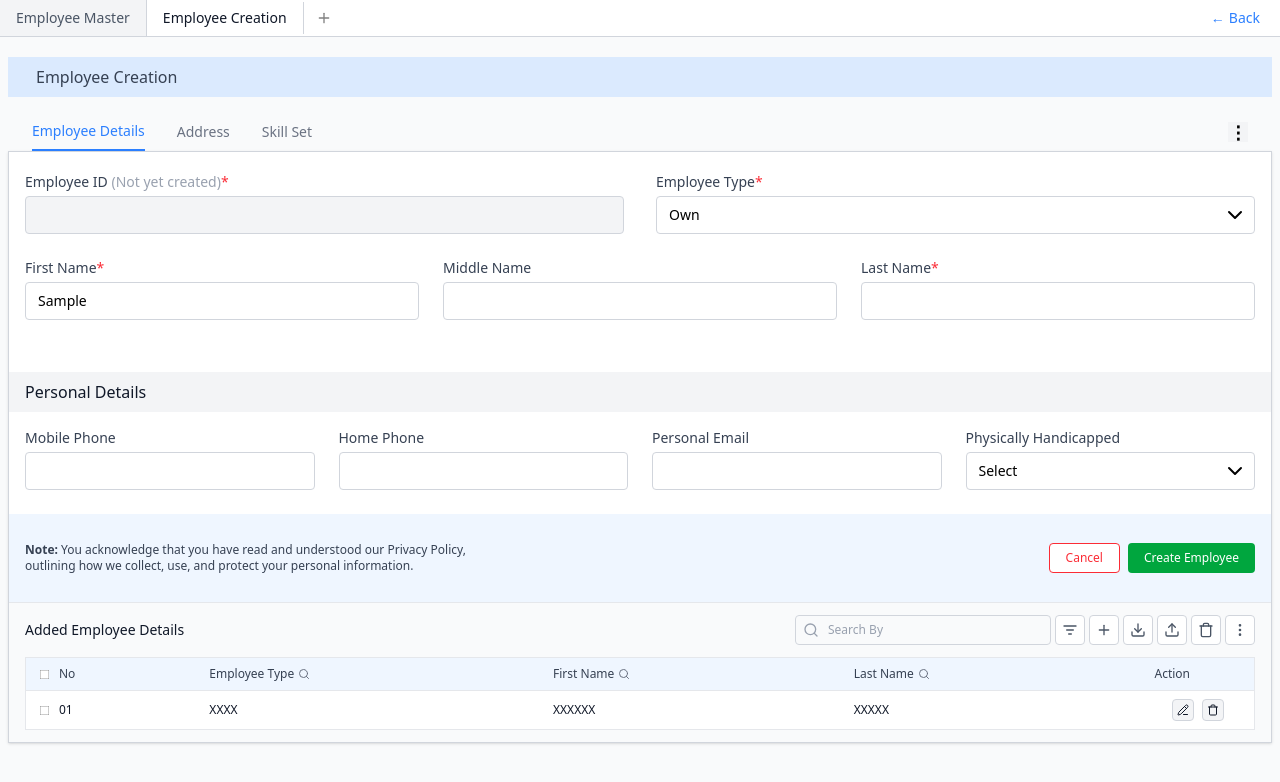
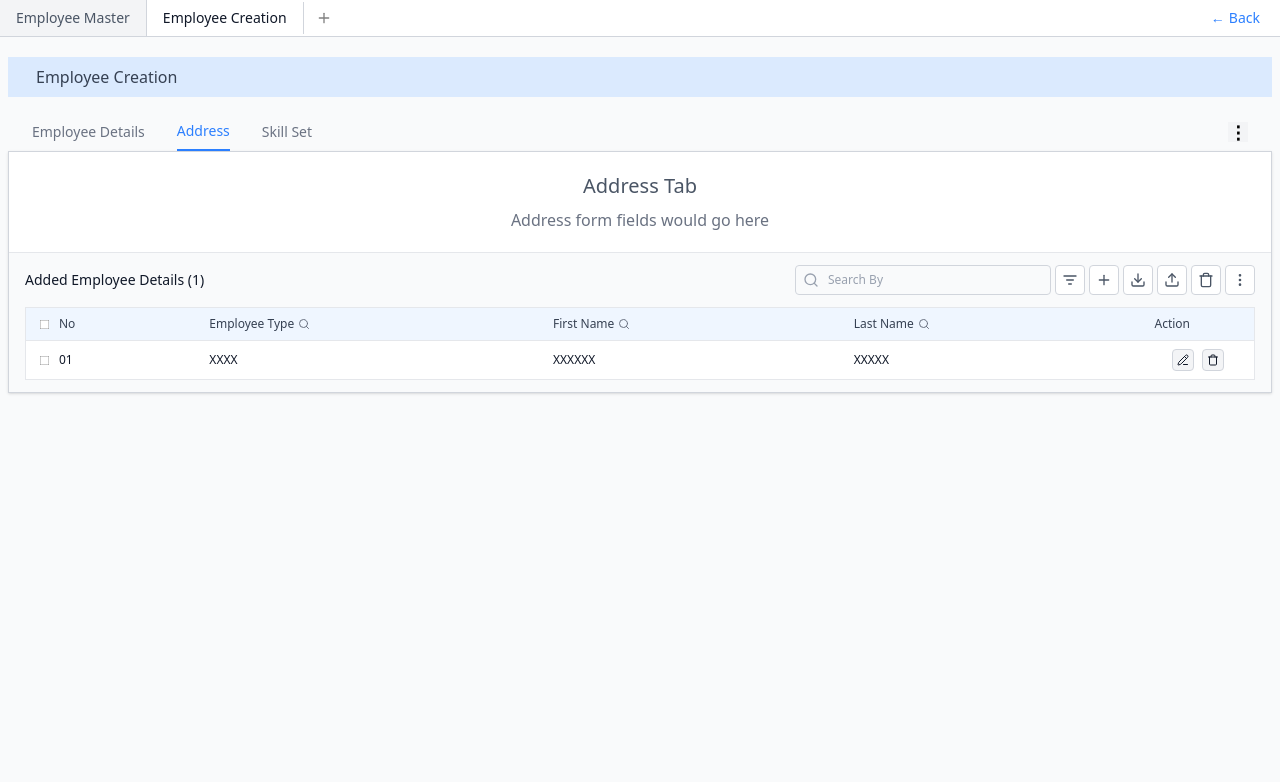
Before and after one commit to archanaprabhat/employee-form, a React (Vite) app in the folder employee-ui/: page / in a window 1280 px wide. Both pictures are taken after typing "Sample", "Sample", "Sample", "Sample", "Sample", "name@example.com" into the empty fields and a click on the button "Address". Shown: the top 782 px of the page. Built offline with nearby package versions, Linux system fonts and the light colour scheme.

Commit message:
Add user creation functionality

```diff
--- a/employee-ui/src/App.jsx
+++ b/employee-ui/src/App.jsx
@@ -1,7 +1,110 @@
 import React, { useState } from 'react';
 import { Plus, ChevronDown, ListFilter, Download, Upload, Trash, EllipsisVertical, Search, PencilLine } from 'lucide-react';
 
+// Move reusable components OUTSIDE the main component
+const InputField = ({ name, label, type = 'text', required = false, disabled = false, placeholder = '', value, onChange, error }) => (
+  <div>
+    <label className="block text-sm text-gray-700 mb-1">
+      {label}
+      {placeholder && <span className="text-gray-400"> {placeholder}</span>}
+      {required && <span className="text-red-500">*</span>}
+    </label>
+    <input
+      type={type}
+      name={name}
+      value={value}
+      onChange={onChange}
+      disabled={disabled}
+      className={`w-full px-3 py-2 border rounded text-sm ${
+        disabled ? 'bg-gray-100 text-gray-500' : 'bg-white'
+      } ${error ? 'border-red-500' : 'border-gray-300'}`}
+    />
+    {error && <p className="text-red-500 text-xs mt-1">{error}</p>}
+  </div>
+);
+
+const SelectField = ({ name, label, options, required = false, value, onChange, error }) => (
+  <div>
+    <label className="block text-sm text-gray-700 mb-1">
+      {label}
+      {required && <span className="text-red-500">*</span>}
+    </label>
+    <div className="relative">
+      <select
+        name={name}
+        value={value}
+        onChange={onChange}
+        className={`w-full px-3 py-2 border rounded appearance-none bg-white pr-8 text-sm ${
+          error ? 'border-red-500' : 'border-gray-300'
+        }`}
+      >
+        {options.map(option => (
+          <option key={option.value} value={option.value}>
+            {option.label}
+          </option>
+        ))}
+      </select>
+      <div className="absolute inset-y-0 right-0 flex items-center px-2 pointer-events-none">
+        <ChevronDown />
+      </div>
+    </div>
+    {error && <p className="text-red-500 text-xs mt-1">{error}</p>}
+  </div>
+);
+
+const TabButton = ({ tab, activeTab, onClick }) => (
+  <button
+    onClick={() => onClick(tab.id)}
+    className={`py-2 text-sm whitespace-nowrap ${
+      activeTab === tab.id
+        ? 'text-blue-500 border-b-2 border-blue-500 font-medium'
+        : 'text-gray-500 hover:text-gray-700'
+    }`}
+  >
+    {tab.label}
+  </button>
+);
+
+const ToolbarButton = ({ icon: Icon, label, onClick }) => (
+  <button
+    onClick={onClick}
+    className="p-1.5 text-gray-600 hover:text-gray-800 flex-shrink-0 border border-gray-300 rounded bg-white hover:bg-gray-50"
+    title={label}
+  >
+    <Icon className="w-4 h-4" />
+  </button>
+);
+
+const TableHeader = ({ header, selectedRows, filteredEmployees, onSelectAll }) => (
+  <th className={`py-2 px-3 text-xs font-medium text-gray-700 ${
+    header.center ? 'text-center w-20' : 'text-left'
+  } ${header.key === 'no' ? 'min-w-16' : header.key === 'employeeType' ? 'min-w-32' : 'min-w-28'}`}>
+    <div className="flex items-center">
+      {header.hasCheckbox && (
+        <input
+          type="checkbox"
+          className="mr-2 scale-75"
+          checked={selectedRows.length === filteredEmployees.length && filteredEmployees.length > 0}
+          onChange={(e) => onSelectAll(e.target.checked)}
+        />
+      )}
+      <span>{header.label}</span>
+      {header.searchable && <Search className="w-3 h-3 text-gray-500 ml-1" />}
+    </div>
+  </th>
+);
+
 const EmployeeCreationForm = () => {
+  const [activeTab, setActiveTab] = useState('employee-details');
+  const [employees, setEmployees] = useState([
+    { id: 1, employeeType: 'XXXX', firstName: 'XXXXXX', lastName: 'XXXXX' }
+  ]);
+  const [searchTerm, setSearchTerm] = useState('');
+  const [selectedRows, setSelectedRows] = useState([]);
+  const [editingEmployee, setEditingEmployee] = useState(null);
+  const [errors, setErrors] = useState({});
+  const [isFormValid, setIsFormValid] = useState(false);
+
   const [formData, setFormData] = useState({
     employeeId: '',
     employeeType: 'Own',
@@ -14,13 +117,169 @@ const EmployeeCreationForm = () => {
     physicallyHandicapped: ''
   });
 
+  // Validation functions
+  const validateMobilePhone = (phone) => {
+    const phoneRegex = /^[0-9]{10}$/;
+    return phoneRegex.test(phone.replace(/\s+/g, ''));
+  };
+
+  const validateEmail = (email) => {
+    const emailRegex = /^[^\s@]+@[^\s@]+\.[^\s@]+$/;
+    return emailRegex.test(email);
+  };
+
+  const validateForm = (data) => {
+    const newErrors = {};
+
+    if (!data.firstName.trim()) newErrors.firstName = 'First Name is required';
+    if (!data.lastName.trim()) newErrors.lastName = 'Last Name is required';
+
+    if (data.mobilePhone && !validateMobilePhone(data.mobilePhone)) {
+      newErrors.mobilePhone = 'Mobile phone must be 10 digits';
+    }
+
+    if (data.homePhone && !validateMobilePhone(data.homePhone)) {
+      newErrors.homePhone = 'Home phone must be 10 digits';
+    }
+
+    if (data.personalEmail && !validateEmail(data.personalEmail)) {
+      newErrors.personalEmail = 'Please enter a valid email address';
+    }
+
+    return newErrors;
+  };
+
   const handleInputChange = (e) => {
     const { name, value } = e.target;
-    setFormData(prev => ({ ...prev, [name]: value }));
+    let processedValue = value;
+
+    // Process mobile/home phone to only allow numbers
+    if (name === 'mobilePhone' || name === 'homePhone') {
+      processedValue = value.replace(/[^0-9]/g, '').slice(0, 10);
+    }
+
+    const newFormData = { ...formData, [name]: processedValue };
+    setFormData(newFormData);
+
+    // Real-time validation
+    const newErrors = validateForm(newFormData);
+    setErrors(newErrors);
+    setIsFormValid(Object.keys(newErrors).length === 0 && newFormData.firstName && newFormData.lastName);
   };
 
-  const handleCreate = () => console.log('Create Employee:', formData);
-  const handleCancel = () => console.log('Cancel');
+  const handleCreate = () => {
+    const validationErrors = validateForm(formData);
+
+    if (Object.keys(validationErrors).length > 0) {
+      setErrors(validationErrors);
+      return;
+    }
+
+    if (!formData.firstName || !formData.lastName) {
+      alert('Please fill in required fields');
+      return;
+    }
+
+    const newEmployee = {
+      id: employees.length + 1,
+      employeeId: `EMP${String(employees.length + 1).padStart(3, '0')}`,
+      ...formData
+    };
+
+    setEmployees([...employees, newEmployee]);
+    setFormData({
+      employeeId: '',
+      employeeType: 'Own',
+      firstName: '',
+      middleName: '',
+      lastName: '',
+      mobilePhone: '',
+      homePhone: '',
+      personalEmail: '',
+      physicallyHandicapped: ''
+    });
+    setErrors({});
+    setIsFormValid(false);
+
+    alert('Employee created successfully!');
+  };
+
+  const handleCancel = () => {
+    setFormData({
+      employeeId: '',
+      employeeType: 'Own',
+      firstName: '',
+      middleName: '',
+      lastName: '',
+      mobilePhone: '',
+      homePhone: '',
+      personalEmail: '',
+      physicallyHandicapped: ''
+    });
+    setErrors({});
+    setIsFormValid(false);
+    setEditingEmployee(null);
+  };
+
+  const handleEdit = (employee) => {
+    setFormData(employee);
+    setEditingEmployee(employee.id);
+    setActiveTab('employee-details');
+  };
+
+  const handleDelete = (employeeId) => {
+    if (confirm('Are you sure you want to delete this employee?')) {
+      setEmployees(employees.filter(emp => emp.id !== employeeId));
+      setSelectedRows(selectedRows.filter(id => id !== employeeId));
+    }
+  };
+
+  const handleBulkDelete = () => {
+    if (selectedRows.length === 0) {
+      alert('Please select employees to delete');
+      return;
+    }
+
+    if (confirm(`Are you sure you want to delete ${selectedRows.length} employee(s)?`)) {
+      setEmployees(employees.filter(emp => !selectedRows.includes(emp.id)));
+      setSelectedRows([]);
+    }
+  };
+
+  const handleRowSelect = (employeeId) => {
+    setSelectedRows(prev =>
+      prev.includes(employeeId)
+        ? prev.filter(id => id !== employeeId)
+        : [...prev, employeeId]
+    );
+  };
+
+  const handleSelectAll = (checked) => {
+    setSelectedRows(checked ? filteredEmployees.map(emp => emp.id) : []);
+  };
+
+  const handleExport = () => {
+    const csvContent = "data:text/csv;charset=utf-8,"
+      + "ID,Employee Type,First Name,Middle Name,Last Name,Mobile Phone,Email\n"
+      + employees.map(emp =>
+          `${emp.employeeId || emp.id},${emp.employeeType},${emp.firstName},${emp.middleName || ''},${emp.lastName},${emp.mobilePhone || ''},${emp.personalEmail || ''}`
+        ).join("\n");
+
+    const encodedUri = encodeURI(csvContent);
+    const link = document.createElement("a");
+    link.setAttribute("href", encodedUri);
+    link.setAttribute("download", "employees.csv");
+    document.body.appendChild(link);
+    link.click();
+    document.body.removeChild(link);
+  };
+
+  // Filter employees based on search
+  const filteredEmployees = employees.filter(emp =>
+    emp.firstName.toLowerCase().includes(searchTerm.toLowerCase()) ||
+    emp.lastName.toLowerCase().includes(searchTerm.toLowerCase()) ||
+    emp.employeeType.toLowerCase().includes(searchTerm.toLowerCase())
+  );
 
   // Form field configurations
   const employeeTypeOptions = [
@@ -62,96 +321,86 @@ const EmployeeCreationForm = () => {
   ];
 
   const toolbarButtons = [
-    { icon: ListFilter, label: 'Filter' },
-    { icon: Plus, label: 'Add' },
-    { icon: Download, label: 'Download' },
-    { icon: Upload, label: 'Upload' },
-    { icon: Trash, label: 'Delete' },
-    { icon: EllipsisVertical, label: 'More' }
+    { icon: ListFilter, label: 'Filter', onClick: () => alert('Filter functionality') },
+    { icon: Plus, label: 'Add', onClick: () => setActiveTab('employee-details') },
+    { icon: Download, label: 'Download', onClick: handleExport },
+    { icon: Upload, label: 'Upload', onClick: () => alert('Upload functionality') },
+    { icon: Trash, label: 'Delete', onClick: handleBulkDelete },
+    { icon: EllipsisVertical, label: 'More', onClick: () => alert('More options') }
   ];
 
   const tabs = [
-    { id: 'employee-details', label: 'Employee Details', active: true },
-    { id: 'address', label: 'Address', active: false },
-    { id: 'skill-set', label: 'Skill Set', active: false }
+    { id: 'employee-details', label: 'Employee Details' },
+    { id: 'address', label: 'Address' },
+    { id: 'skill-set', label: 'Skill Set' }
   ];
 
-  // Reusable components
-  const InputField = ({ name, label, type = 'text', required = false, disabled = false, placeholder = '' }) => (
-    <div>
-      <label className="block text-sm text-gray-700 mb-1">
-        {label}
-        {placeholder && <span className="text-gray-400"> {placeholder}</span>}
-        {required && <span className="text-red-500">*</span>}
-      </label>
-      <input
-        type={type}
-        name={name}
-        value={formData[name]}
+  // Tab content renderer
+  const renderTabContent = () => {
+    switch(activeTab) {
+      case 'employee-details':
+        return (
+          <div className="px-4 py-5">
+            {/* Employee ID and Type Row */}
+            <div className="grid grid-cols-1 md:grid-cols-2 gap-8 mb-6">
+              <InputField
+                name="employeeId"
+                label="Employee ID"
+                placeholder="(Not yet created)"
+                required={true}
+                disabled={true}
+                value={formData.employeeId}
                 onChange={handleInputChange}
-        disabled={disabled}
-        className={`w-full px-3 py-2 border border-gray-300 rounded text-sm ${
-          disabled ? 'bg-gray-100 text-gray-500' : 'bg-white'
-        }`}
+                error={errors.employeeId}
+              />
+              <SelectField
+                name="employeeType"
+                label="Employee Type"
+                options={employeeTypeOptions}
+                required={true}
+                value={formData.employeeType}
+                onChange={handleInputChange}
+                error={errors.employeeType}
               />
             </div>
-  );
 
-  const SelectField = ({ name, label, options, required = false }) => (
-    <div>
-      <label className="block text-sm text-gray-700 mb-1">
-        {label}
-        {required && <span className="text-red-500">*</span>}
-      </label>
-      <div className="relative">
-        <select
-          name={name}
-          value={formData[name]}
+            {/* Name Fields Row */}
+            <div className="grid grid-cols-1 md:grid-cols-3 gap-6 mb-8">
+              {nameFields.map(field => (
+                <InputField
+                  key={field.name}
+                  name={field.name}
+                  label={field.label}
+                  required={field.required}
+                  value={formData[field.name]}
                   onChange={handleInputChange}
-          className="w-full px-3 py-2 border border-gray-300 rounded appearance-none bg-white pr-8 text-sm"
-        >
-          {options.map(option => (
-            <option key={option.value} value={option.value}>
-              {option.label}
-            </option>
+                  error={errors[field.name]}
+                />
               ))}
-        </select>
-        <div className="absolute inset-y-0 right-0 flex items-center px-2 pointer-events-none">
-          <ChevronDown />
-        </div>
             </div>
           </div>
         );
 
-  const TabButton = ({ tab }) => (
-    <button
-      className={`py-2 text-sm whitespace-nowrap ${
-        tab.active
-          ? 'text-blue-500 border-b-2 border-blue-500 font-medium'
-          : 'text-gray-500 hover:text-gray-700'
-      }`}
-    >
-      {tab.label}
-    </button>
+      case 'address':
+        return (
+          <div className="px-4 py-5 text-center">
+            <h2 className="text-xl text-gray-600">Address Tab</h2>
+            <p className="text-gray-500 mt-2">Address form fields would go here</p>
+          </div>
         );
 
-  const ToolbarButton = ({ icon: Icon, label }) => (
-    <button className="p-1.5 text-gray-600 hover:text-gray-800 flex-shrink-0 border border-gray-300 rounded bg-white hover:bg-gray-50">
-      <Icon className="w-4 h-4" />
-    </button>
+      case 'skill-set':
+        return (
+          <div className="px-4 py-5 text-center">
+            <h2 className="text-xl text-gray-600">Skill Set Tab</h2>
+            <p className="text-gray-500 mt-2">Skill set form fields would go here</p>
+          </div>
         );
 
-  const TableHeader = ({ header }) => (
-    <th className={`py-2 px-3 text-xs font-medium text-gray-700 ${
-      header.center ? 'text-center w-20' : 'text-left'
-    } ${header.key === 'no' ? 'min-w-16' : header.key === 'employeeType' ? 'min-w-32' : 'min-w-28'}`}>
-      <div className="flex items-center">
-        {header.hasCheckbox && <input type="checkbox" className="mr-2 scale-75" />}
-        <span>{header.label}</span>
-        {header.searchable && <Search className="w-3 h-3 text-gray-500 ml-1" />}
-      </div>
-    </th>
-  );
+      default:
+        return null;
+    }
+  };
 
   return (
     <div className="min-h-screen bg-gray-50">
@@ -187,7 +436,7 @@ const EmployeeCreationForm = () => {
       <div className="flex items-center justify-between px-4 pt-4 mx-4">
         <div className="flex space-x-8 overflow-x-auto">
           {tabs.map(tab => (
-            <TabButton key={tab.id} tab={tab} />
+            <TabButton key={tab.id} tab={tab} activeTab={activeTab} onClick={setActiveTab} />
           ))}
         </div>
         <div className="flex-shrink-0">
@@ -199,39 +448,11 @@ const EmployeeCreationForm = () => {
 
       {/* Main Content Container */}
       <div className="mx-2 bg-white border border-gray-300 shadow-sm">
-        {/* Employee Details Form */}
-        <div className="px-4 py-5">
-          {/* Employee ID and Type Row */}
-          <div className="grid grid-cols-1 md:grid-cols-2 gap-8 mb-6">
-            <InputField
-              name="employeeId"
-              label="Employee ID"
-              placeholder="(Not yet created)"
-              required={true}
-              disabled={true}
-            />
-            <SelectField
-              name="employeeType"
-              label="Employee Type"
-              options={employeeTypeOptions}
-              required={true}
-            />
-          </div>
+        {/* Dynamic Tab Content */}
+        {renderTabContent()}
 
-          {/* Name Fields Row */}
-          <div className="grid grid-cols-1 md:grid-cols-3 gap-6 mb-8">
-            {nameFields.map(field => (
-              <InputField
-                key={field.name}
-                name={field.name}
-                label={field.label}
-                required={field.required}
-              />
-            ))}
-          </div>
-        </div>
-
-        {/* Personal Details Section */}
+        {/* Personal Details Section - Only show on Employee Details tab */}
+        {activeTab === 'employee-details' && (
           <div className="mb-6">
             <h3 className="text-gray-900 font-medium mb-4 text-base bg-gray-100 py-2 px-4">
               Personal Details
@@ -245,6 +466,9 @@ const EmployeeCreationForm = () => {
                       name={field.name}
                       label={field.label}
                       options={field.options}
+                      value={formData[field.name]}
+                      onChange={handleInputChange}
+                      error={errors[field.name]}
                     />
                   ) : (
                     <InputField
@@ -252,14 +476,19 @@ const EmployeeCreationForm = () => {
                       name={field.name}
                       label={field.label}
                       type={field.type}
+                      value={formData[field.name]}
+                      onChange={handleInputChange}
+                      error={errors[field.name]}
                     />
                   )
                 ))}
               </div>
             </div>
           </div>
+        )}
 
-        {/* Privacy Notice and Action Buttons */}
+        {/* Privacy Notice and Action Buttons - Only show on Employee Details tab */}
+        {activeTab === 'employee-details' && (
           <div className="bg-blue-50 px-4 py-3">
             <div className="flex flex-col sm:flex-row sm:items-center justify-between space-y-2 sm:space-y-0">
               <div className="flex-1">
@@ -277,26 +506,36 @@ const EmployeeCreationForm = () => {
                 </button>
                 <button
                   onClick={handleCreate}
-                className="px-4 py-1.5 bg-green-600 text-white rounded hover:bg-green-700 text-xs"
+                  disabled={!isFormValid}
+                  className={`px-4 py-1.5 rounded text-xs ${
+                    isFormValid
+                      ? 'bg-green-600 text-white hover:bg-green-700'
+                      : 'bg-gray-300 text-gray-500 cursor-not-allowed'
+                  }`}
                 >
-                Create Employee
+                  {editingEmployee ? 'Update Employee' : 'Create Employee'}
                 </button>
               </div>
             </div>
           </div>
+        )}
 
         {/* Employee Details Table */}
         <div className="bg-gray-50 border-t border-gray-200">
           <div className="px-4 py-3">
             {/* Table Header with Search and Toolbar */}
             <div className="flex flex-col sm:flex-row sm:items-center justify-between mb-3 space-y-2 sm:space-y-0">
-              <h3 className="text-gray-900 font-medium text-sm">Added Employee Details</h3>
+              <h3 className="text-gray-900 font-medium text-sm">
+                Added Employee Details ({filteredEmployees.length})
+              </h3>
               <div className="flex items-center space-x-1 overflow-x-auto">
                 {/* Search Input */}
                 <div className="relative flex-shrink-0">
                   <input
                     type="text"
                     placeholder="Search By"
+                    value={searchTerm}
+                    onChange={(e) => setSearchTerm(e.target.value)}
                     className="hidden md:block pl-8 pr-3 py-1.5 border border-gray-300 rounded text-xs w-48 sm:w-56 md:w-64 placeholder-gray-400"
                   />
                   <div className="absolute inset-y-0 left-0 pl-2 flex items-center pointer-events-none">
@@ -308,7 +547,7 @@ const EmployeeCreationForm = () => {
                 </div>
                 {/* Toolbar Buttons */}
                 {toolbarButtons.map((button, index) => (
-                  <ToolbarButton key={index} icon={button.icon} label={button.label} />
+                  <ToolbarButton key={index} icon={button.icon} label={button.label} onClick={button.onClick} />
                 ))}
               </div>
             </div>
@@ -319,32 +558,60 @@ const EmployeeCreationForm = () => {
                 <thead>
                   <tr className="bg-blue-50 border-b border-gray-200">
                     {tableHeaders.map(header => (
-                      <TableHeader key={header.key} header={header} />
+                      <TableHeader
+                        key={header.key}
+                        header={header}
+                        selectedRows={selectedRows}
+                        filteredEmployees={filteredEmployees}
+                        onSelectAll={handleSelectAll}
+                      />
                     ))}
                   </tr>
                 </thead>
                 <tbody>
-                  <tr className="border-b border-gray-200 hover:bg-gray-50">
+                  {filteredEmployees.map((employee, index) => (
+                    <tr key={employee.id} className="border-b border-gray-200 hover:bg-gray-50">
                       <td className="py-2 px-3 text-xs text-gray-900">
                         <div className="flex items-center">
-                        <input type="checkbox" className="mr-2 scale-75" />
-                        <span>01</span>
+                          <input
+                            type="checkbox"
+                            className="mr-2 scale-75"
+                            checked={selectedRows.includes(employee.id)}
+                            onChange={() => handleRowSelect(employee.id)}
+                          />
+                          <span>{String(index + 1).padStart(2, '0')}</span>
                         </div>
                       </td>
-                    <td className="py-2 px-3 text-xs text-gray-900">XXXX</td>
-                    <td className="py-2 px-3 text-xs text-gray-900">XXXXXX</td>
-                    <td className="py-2 px-3 text-xs text-gray-900">XXXXX</td>
+                      <td className="py-2 px-3 text-xs text-gray-900">{employee.employeeType}</td>
+                      <td className="py-2 px-3 text-xs text-gray-900">{employee.firstName}</td>
+                      <td className="py-2 px-3 text-xs text-gray-900">{employee.lastName}</td>
                       <td className="py-2 px-3 text-xs text-gray-900">
                         <div className="flex justify-center space-x-1">
-                        <button className="p-1 border border-gray-300 rounded bg-gray-100 hover:bg-gray-50 mr-2">
+                          <button
+                            onClick={() => handleEdit(employee)}
+                            className="p-1 border border-gray-300 rounded bg-gray-100 hover:bg-gray-50 mr-2"
+                            title="Edit Employee"
+                          >
                             <PencilLine className="w-3 h-3" />
                           </button>
-                        <button className="p-1 border border-gray-300 rounded bg-gray-100 hover:bg-gray-50">
+                          <button
+                            onClick={() => handleDelete(employee.id)}
+                            className="p-1 border border-gray-300 rounded bg-gray-100 hover:bg-gray-50"
+                            title="Delete Employee"
+                          >
                             <Trash className="w-3 h-3" />
                           </button>
                         </div>
                       </td>
                     </tr>
+                  ))}
+                  {filteredEmployees.length === 0 && (
+                    <tr>
+                      <td colSpan={5} className="py-8 text-center text-gray-500 text-sm">
+                        No employees found
+                      </td>
+                    </tr>
+                  )}
                 </tbody>
               </table>
             </div>
```
Lines whose indentation alone changed are shown as unchanged.
